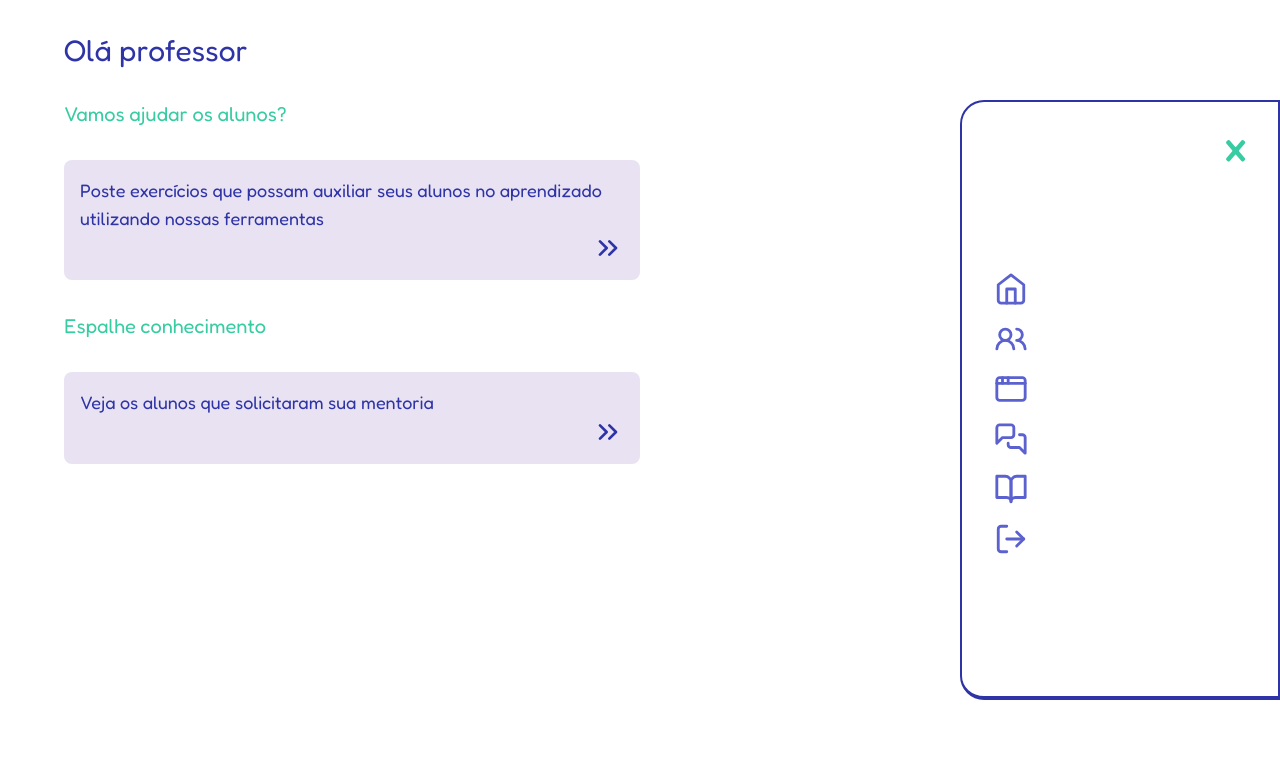
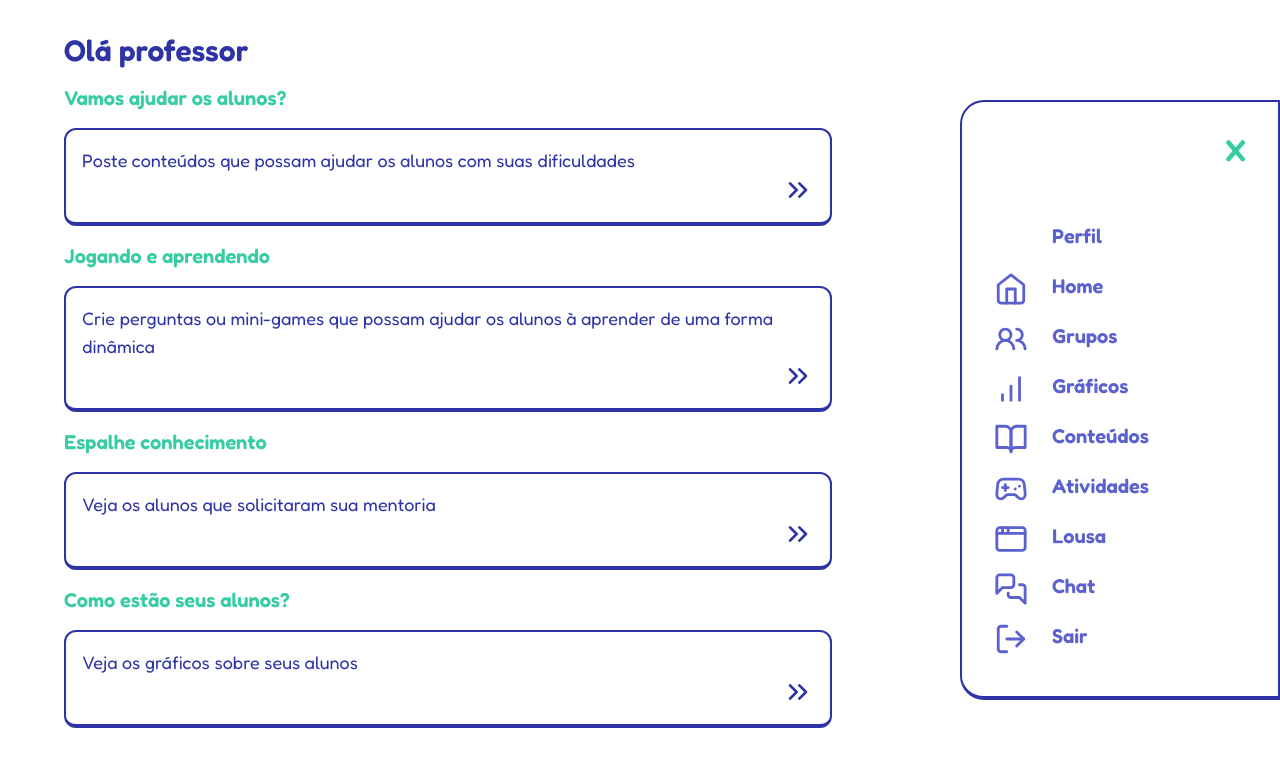
Before and after one commit to JuhhX/AssynclassWeb, a Next.js app: page /teacher/home in a window 1280 px wide. Shown: the top 766 px of the page. Built offline with nearby package versions, Linux system fonts and the light colour scheme; no server answers.

Commit message:
Added custom scrollbar, Not Found page and updated teacher home interface

```diff
--- a/package.json
+++ b/package.json
@@ -27,6 +27,7 @@
     "typescript": "5.0.4"
   },
   "devDependencies": {
-    "@types/react-color": "^3.0.6"
+    "@types/react-color": "^3.0.6",
+    "tailwind-scrollbar": "^3.0.5"
   }
 }
--- /dev/null
+++ b/src/app/not-found.tsx
@@ -0,0 +1,18 @@
+import Image from 'next/image'
+import logo from '../assest/logo.png'
+
+export default function NotFound() {
+  return (
+    <main className="h-screen w-full flex flex-row justify-center box-border overflow-auto">
+
+        <div className="h-[135%] w-1/2 bg-azul border-r-24 border-verde block absolute rotate-[35deg] -left-1/4 -top-1/2" />
+
+        <Image src={logo} alt='Assynclass logo' width={175} height={175} className='z-10 w-[175px] h-[175px] absolute top-1/2 -translate-y-3/4 left-10' />
+
+        <div className={`flex flex-col h-full w-1/2 p-8 gap-8 justify-center overflow-hidden`}>
+            <h1 className='self-center text-4xl text-center font-semibold text-azul'>ERRO 404 - PARECE QUE ESSA PÁGINA NÃO EXISTE</h1>
+            <a href="/student/home" className='cursor-pointer text-verde font-semibold text-2xl text-center self-center'>Clique para voltar a tela inicial</a>
+        </div>
+    </main>
+  )
+}
--- a/src/app/student/groups/page.tsx
+++ b/src/app/student/groups/page.tsx
@@ -9,7 +9,7 @@ export default function StudentGroups() {
         <main className="h-screen overflow-auto w-full flex flex-col p-8 px-16 gap-4 overflow-hidden">
             <h1 className={`text-azul text-3xl font-semibold`}>Grupos</h1>
 
-            <div className="w-3/4 h-full flex flex-col gap-4 pb-16 p-4 border-2 border-b-4 border-azul rounded-xl overflow-auto">
+            <div className="w-3/4 h-full flex flex-col gap-4 pb-16 p-4 border-2 border-b-4 border-azul rounded-xl overflow-auto scrollbar-thin scrollbar-thumb-blue">
                 <GroupAll containerType={0} />
             </div>
 
--- a/src/app/student/home/page.tsx
+++ b/src/app/student/home/page.tsx
@@ -24,7 +24,7 @@ export default function StudentHome() {
   }, [])
 
   return (
-    <main className="h-screen overflow-auto w-full flex flex-col p-8 px-20 gap-8">
+    <main className="h-screen overflow-auto w-[70%] flex flex-col p-8 px-20 gap-8 scrollbar-thin scrollbar-thumb-azulsel">
       <h1 className={`text-azul text-3xl font-semibold`}>Olá aluno</h1>
 
       <div className="flex flex-row gap-8">
@@ -50,7 +50,7 @@ export default function StudentHome() {
               :
                 contents.map((c) => {
                   return (
-                    <div key={c.contentID} className="w-1/2 border-2 border-b-4 border-azul p-4 rounded-xl flex flex-col">
+                    <div key={c.contentID} className="w-full border-2 border-b-4 border-azul p-4 rounded-xl flex flex-col">
                         <h1 className="text-azul text-xl font-semibold">{c.contentName}</h1>
                         <p className="text-azul text-lg">{c.contentDescription}</p>
                         <a href={`/teacher/create?teacherID=${c.teacherID}&contentID=${c.contentID}`} className="self-end inline-block"><ChevronsRight size={32} className="text-azul" /></a>
--- a/src/app/student/profile/page.tsx
+++ b/src/app/student/profile/page.tsx
@@ -116,7 +116,7 @@ export default function Home() {
         <button className={`text-xl font-semibold ${(showContent == 1) ? "text-verde" : "text-azul"}`} onClick={() => setShowContent(1)}>Mentores</button>
       </div>
 
-      <div className="w-1/2 border-2 border-b-4 border-azul rounded-xl flex flex-col self-center overflow-auto">
+      <div className="w-1/2 border-2 border-b-4 border-azul rounded-xl flex flex-col self-center overflow-auto scrollbar-thin scrollbar-thumb-azul">
         {
           (showContent == 0) ?
             (student != null) ?
--- a/src/app/teacher/home/page.tsx
+++ b/src/app/teacher/home/page.tsx
@@ -3,19 +3,31 @@ import {ChevronsRight} from 'lucide-react'
 
 export default function TeacherHome() {
   return (
-    <main className="h-screen overflow-auto w-full flex flex-col p-8 px-16 gap-8">
-      <h1 className={`text-azul text-3xl`}>Olá professor</h1>
+    <main className="h-screen overflow-auto w-[70%] flex flex-col p-8 px-16 gap-4 scrollbar-thin scrollbar-thumb-azulsel">
+      <h1 className={`text-azul text-3xl font-semibold`}>Olá professor</h1>
 
-      <p className="text-verde text-xl">Vamos ajudar os alunos?</p>
-      <div className="w-1/2 bg-cinza p-4 rounded-lg flex flex-col">
-          <p className="text-azul text-lg">Poste exercícios que possam auxiliar seus alunos no aprendizado utilizando nossas ferramentas</p>
+      <p className="text-verde text-xl font-semibold">Vamos ajudar os alunos?</p>
+      <div className="w-full border-2 border-b-4 border-azul rounded-xl p-4 rounded-lg flex flex-col">
+          <p className="text-azul text-lg">Poste conteúdos que possam ajudar os alunos com suas dificuldades</p>
           <a href="/teacher/create" className="self-end inline-block"><ChevronsRight size={32} className="text-azul" /></a>
       </div>
 
-      <p className="text-verde text-xl">Espalhe conhecimento</p>
-      <div className="w-1/2 bg-cinza p-4 rounded-lg flex flex-col">
+      <p className="text-verde text-xl font-semibold">Jogando e aprendendo</p>
+      <div className="w-full border-2 border-b-4 border-azul rounded-xl p-4 rounded-lg flex flex-col">
+          <p className="text-azul text-lg">Crie perguntas ou mini-games que possam ajudar os alunos à aprender de uma forma dinâmica</p>
+          <a href="" className="self-end inline-block"><ChevronsRight size={32} className="text-azul" /></a>
+      </div>
+
+      <p className="text-verde text-xl font-semibold">Espalhe conhecimento</p>
+      <div className="w-full border-2 border-b-4 border-azul rounded-xl p-4 rounded-lg flex flex-col">
           <p className="text-azul text-lg">Veja os alunos que solicitaram sua mentoria</p>
           <a href="/teacher/groups" className="self-end inline-block"><ChevronsRight size={32} className="text-azul" /></a>
+      </div>
+
+      <p className="text-verde text-xl font-semibold">Como estão seus alunos?</p>
+      <div className="w-full border-2 border-b-4 border-azul rounded-xl p-4 rounded-lg flex flex-col">
+          <p className="text-azul text-lg">Veja os gráficos sobre seus alunos</p>
+          <a href="" className="self-end inline-block"><ChevronsRight size={32} className="text-azul" /></a>
       </div>
 
       <SideBar type="professor" />
--- a/src/components/SideBar.tsx
+++ b/src/components/SideBar.tsx
@@ -2,10 +2,7 @@
 
 import { useEffect, useState } from 'react'
 
-import Image from 'next/image'
-import logo from '../assest/logo.png'
-
-import {UserCircle2, AppWindow, MessagesSquare, BookOpen, AlignJustify, LogOut, Home, GraduationCap, Users2} from 'lucide-react'
+import {UserCircle2, AppWindow, MessagesSquare, BookOpen, AlignJustify, LogOut, Home, GraduationCap, Users2, BarChart, Gamepad2} from 'lucide-react'
 import { getUserName } from '@/lib/user/user'
 
 interface SideBarProps{
@@ -45,18 +42,20 @@ export function SideBar(props: SideBarProps){
                     <button onClick={() => {(props.closeable == true || props.closeable == undefined) && setOpen(!isOpen)}} className={`bg-verde flex flex-col items-center rounded-lg w-12 p-2 px-4 text-white hover:bg-verdesel`}><AlignJustify size={28} color='white' /></button>
                 </div>
             }
-            <nav className='flex flex-col'>
+            <nav className='flex flex-col pr-2 overflow-auto scrollbar-thin scrollbar-thumb-verde'>
                 {
                     props.type == "professor" ?
                     // ALTERAR A ROTA DO CHAT
                     <>
-                        <a href="/teacher/profile" className='text-white text-lg flex flex-row gap-6 p-2 px-4 transition-colors rounded-l-lg hover:bg-verde'>{(username == null) ? <UserCircle2 color="white" size={34} /> : <img src={username} alt="avatar" className='w-8 h-8 rounded-lg' />} Perfil</a>
-                        <a href="/teacher/home" className='text-white text-lg flex flex-row gap-6 p-2 px-4 transition-colors rounded-l-lg hover:bg-verde'><Home color='#5B61CE' size={34} /> Home</a>
-                        <a href="/teacher/groups" className='text-white text-lg flex flex-row gap-6 p-2 px-4 transition-colors rounded-l-lg hover:bg-verde'><Users2 color='#5B61CE' size={34} /> Grupos</a>
-                        <a href="/teacher/whiteboard" className='text-white text-lg flex flex-row gap-6 p-2 px-4 transition-colors rounded-l-lg hover:bg-verde'><AppWindow color='#5B61CE' size={34} /> Lousa</a>
-                        <a href="/chat" className='text-white text-lg flex flex-row gap-6 p-2 px-4 transition-colors rounded-l-lg hover:bg-verde'><MessagesSquare color='#5B61CE' size={34} /> Chat</a>
-                        <a href="/teacher/create" className='text-white text-lg flex flex-row gap-6 p-2 px-4 transition-colors rounded-l-lg hover:bg-verde'><BookOpen color='#5B61CE' size={34} /> Conteúdos</a>
-                        <a href="/api/disconnect" className='text-white text-lg flex flex-row gap-6 p-2 px-4 transition-colors rounded-l-lg hover:bg-verde'><LogOut color='#5B61CE' size={34} /> Sair</a>
+                        <a href="/teacher/profile" className='text-azulsel font-semibold text-xl flex flex-row gap-6 p-2 px-4 transition-colors rounded-l-lg hover:bg-verde'>{(username == null) ? <UserCircle2 color="white" size={34} /> : <img src={username} alt="avatar" className='w-8 h-8 rounded-lg' />} Perfil</a>
+                        <a href="/teacher/home" className='text-azulsel font-semibold text-xl flex flex-row gap-6 p-2 px-4 transition-colors rounded-l-lg hover:bg-verde'><Home color='#5B61CE' size={34} /> Home</a>
+                        <a href="/teacher/groups" className='text-azulsel font-semibold text-xl flex flex-row gap-6 p-2 px-4 transition-colors rounded-l-lg hover:bg-verde'><Users2 color='#5B61CE' size={34} /> Grupos</a>
+                        <a href="" className='text-azulsel font-semibold text-xl flex flex-row gap-6 p-2 px-4 transition-colors rounded-l-lg hover:bg-verde'><BarChart color='#5B61CE' size={34} /> Gráficos</a>
+                        <a href="/teacher/create" className='text-azulsel font-semibold text-xl flex flex-row gap-6 p-2 px-4 transition-colors rounded-l-lg hover:bg-verde'><BookOpen color='#5B61CE' size={34} /> Conteúdos</a>
+                        <a href="" className='text-azulsel font-semibold text-xl flex flex-row gap-6 p-2 px-4 transition-colors rounded-l-lg hover:bg-verde'><Gamepad2 color='#5B61CE' size={34} /> Atividades</a>
+                        <a href="/teacher/whiteboard" className='text-azulsel font-semibold text-xl flex flex-row gap-6 p-2 px-4 transition-colors rounded-l-lg hover:bg-verde'><AppWindow color='#5B61CE' size={34} /> Lousa</a>
+                        <a href="/chat" className='text-azulsel font-semibold text-xl flex flex-row gap-6 p-2 px-4 transition-colors rounded-l-lg hover:bg-verde'><MessagesSquare color='#5B61CE' size={34} /> Chat</a>
+                        <a href="/api/disconnect" className='text-azulsel font-semibold text-xl flex flex-row gap-6 p-2 px-4 transition-colors rounded-l-lg hover:bg-verde'><LogOut color='#5B61CE' size={34} /> Sair</a>
                     </>
                     : props.type == "aluno" ?
                     <>
--- a/tailwind.config.js
+++ b/tailwind.config.js
@@ -27,5 +27,7 @@ module.exports = {
       }
     },
   },
-  plugins: [],
+  plugins: [
+    require('tailwind-scrollbar'),
+  ],
 }
```
Also changed, not shown: 1 other file (tests, documents, lock files or other folders).
